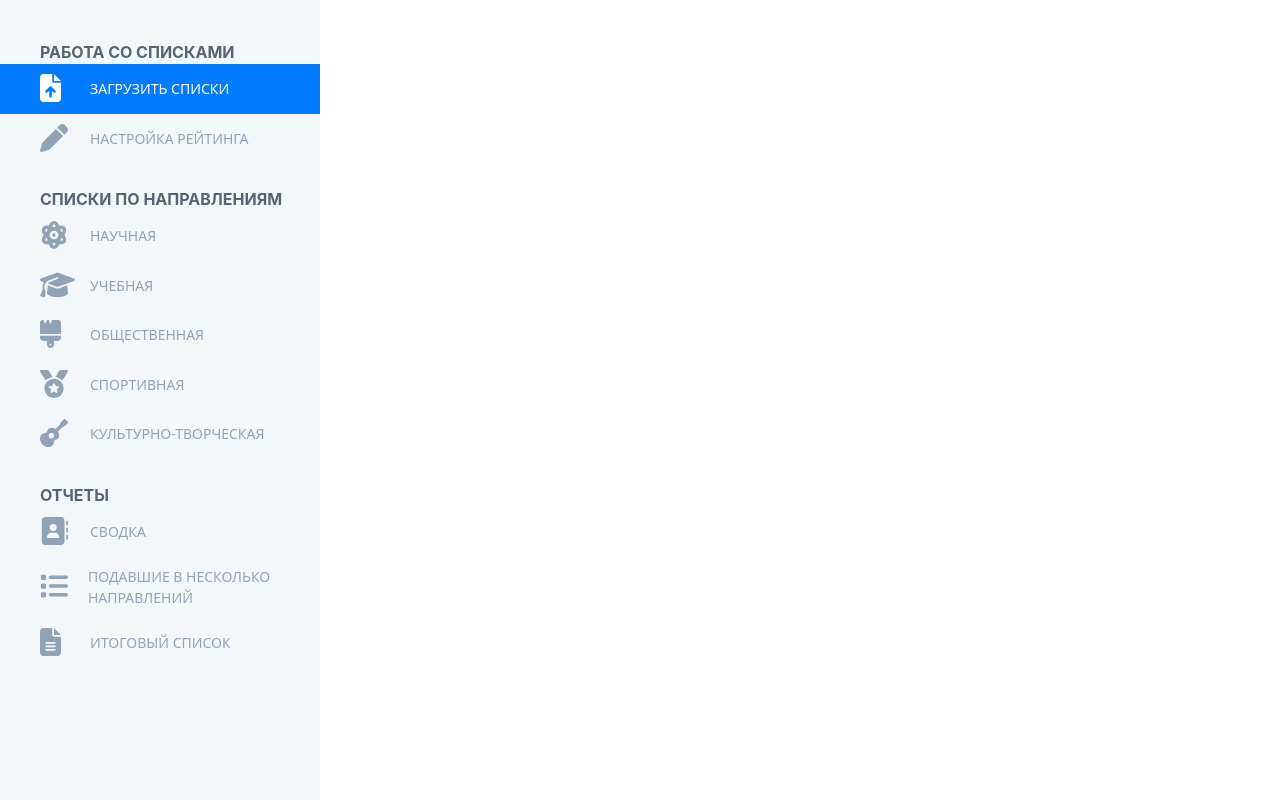
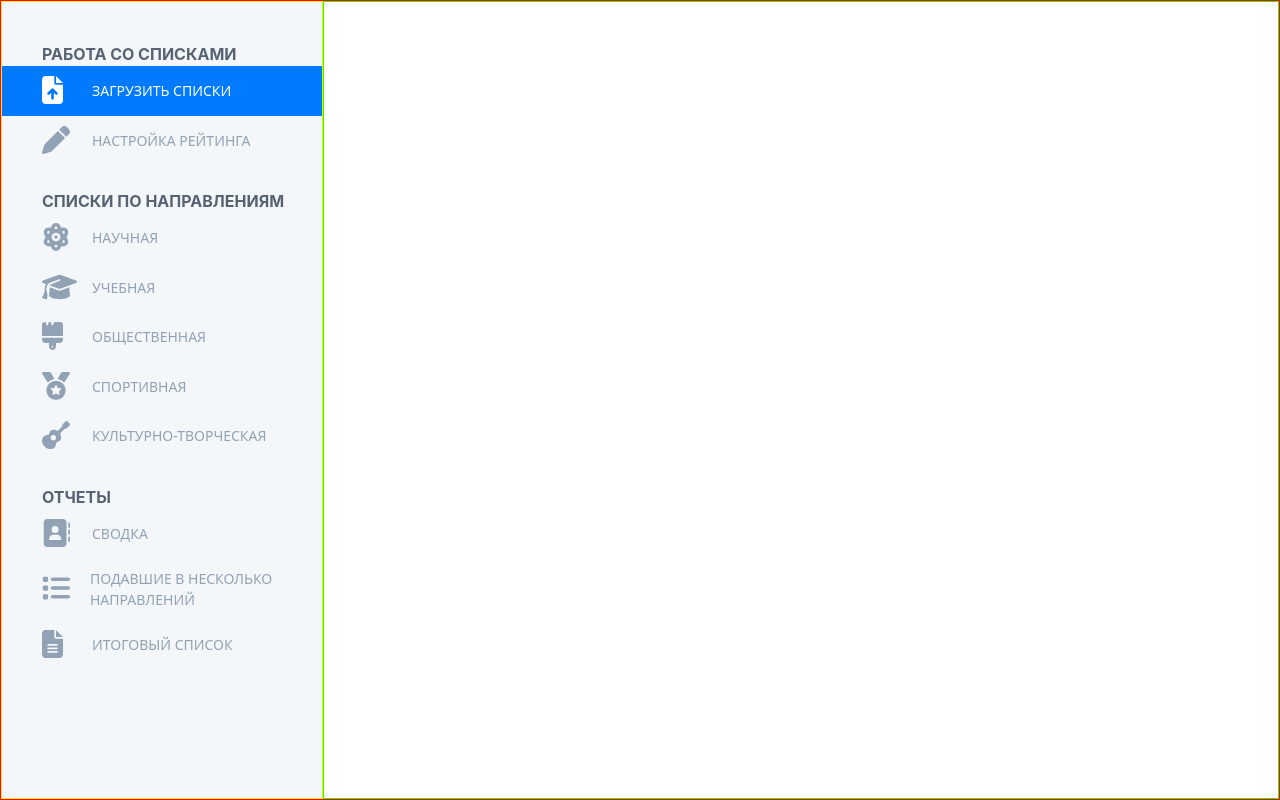
Before and after one commit to KutenkovV/Student-Raiting, a React (Create React App) app: page / in a window 1280 px wide. Built offline with nearby package versions, Linux system fonts and the light colour scheme; the HTML template or start-up script is replaced by a standard one.

Commit message:
Роутинг. Очень кривая верстка.

```diff
--- a/src/App.css
+++ b/src/App.css
@@ -2,37 +2,21 @@
   text-align: center;
 }
 
-.App-logo {
-  height: 40vmin;
-  pointer-events: none;
+.aboba {
+  display: flex;
+  border: 1px solid red;
+  height: 100vh;
 }
 
-@media (prefers-reduced-motion: no-preference) {
-  .App-logo {
-    animation: App-logo-spin infinite 20s linear;
-  }
+.aboba1 {
+  border: 1px solid rgb(255, 238, 0);
+  background-color: #F3F7F9;
 }
 
-.App-header {
-  background-color: #282c34;
-  min-height: 100vh;
+.aboba2 {
   display: flex;
-  flex-direction: column;
+  width: 100%;
+  justify-content: center;
   align-items: center;
-  justify-content: center;
-  font-size: calc(10px + 2vmin);
-  color: white;
+  border: 1px solid rgb(30, 255, 0);
 }
-
-.App-link {
-  color: #61dafb;
-}
-
-@keyframes App-logo-spin {
-  from {
-    transform: rotate(0deg);
-  }
-  to {
-    transform: rotate(360deg);
-  }
-}
--- a/src/App.js
+++ b/src/App.js
@@ -16,9 +16,12 @@ import FinalList from './Pages/FinalList'
 function App() {
   return (
     <>
-      <div>
+      <div className='aboba'>
         <Router>
+          <div className='aboba1'>
             <Navbar />
+          </div>
+          <div className='aboba2'>
             <Switch>
 
               {/* Это наш роутинг */}
@@ -33,6 +36,7 @@ function App() {
               <Route path='/severalDirectionsList' component={SeveralDirectionsList} />
               <Route path='/finalList' component={FinalList} />
             </Switch>
+          </div>
         </Router>
       </div>
     </>
--- a/src/components/Navbar.css
+++ b/src/components/Navbar.css
@@ -1,10 +1,8 @@
 /* сам блок сайдбара */
 .nav-menu-items {
-    position: fixed;
     top: 0;
     left: 0;
     width: 320px;
-    height: 100%;
     padding-top: 40px;
     padding-left: 0%;
     margin: 0%;
--- a/src/components/Navbar.js
+++ b/src/components/Navbar.js
@@ -21,7 +21,6 @@ function Navbar() {
                 </Link>
             </div> */}
 
-            <div className='sidebar'>
             <ul className='nav-menu-items'>
 
                 {/* ЗАГРУЗКА СПИСКОВ */}
@@ -65,7 +64,6 @@ function Navbar() {
                     )
                 })}
             </ul>
-            </div>
         </>
     )
 }
```
Lines whose indentation alone changed are shown as unchanged.
